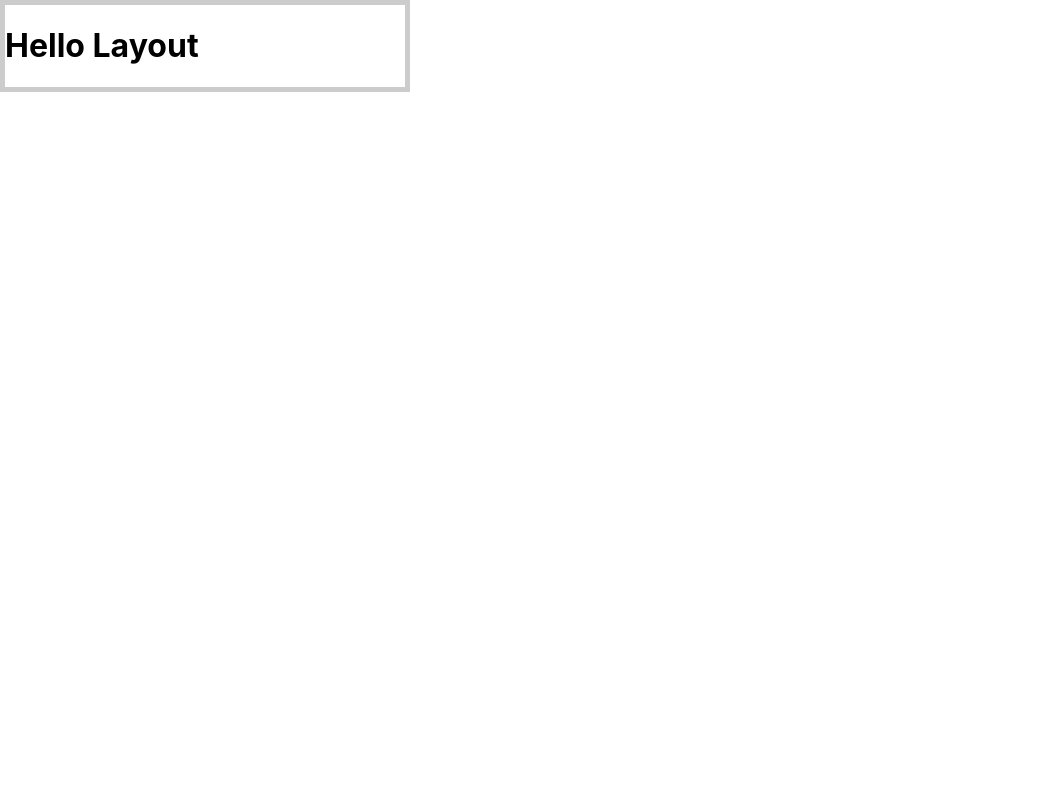
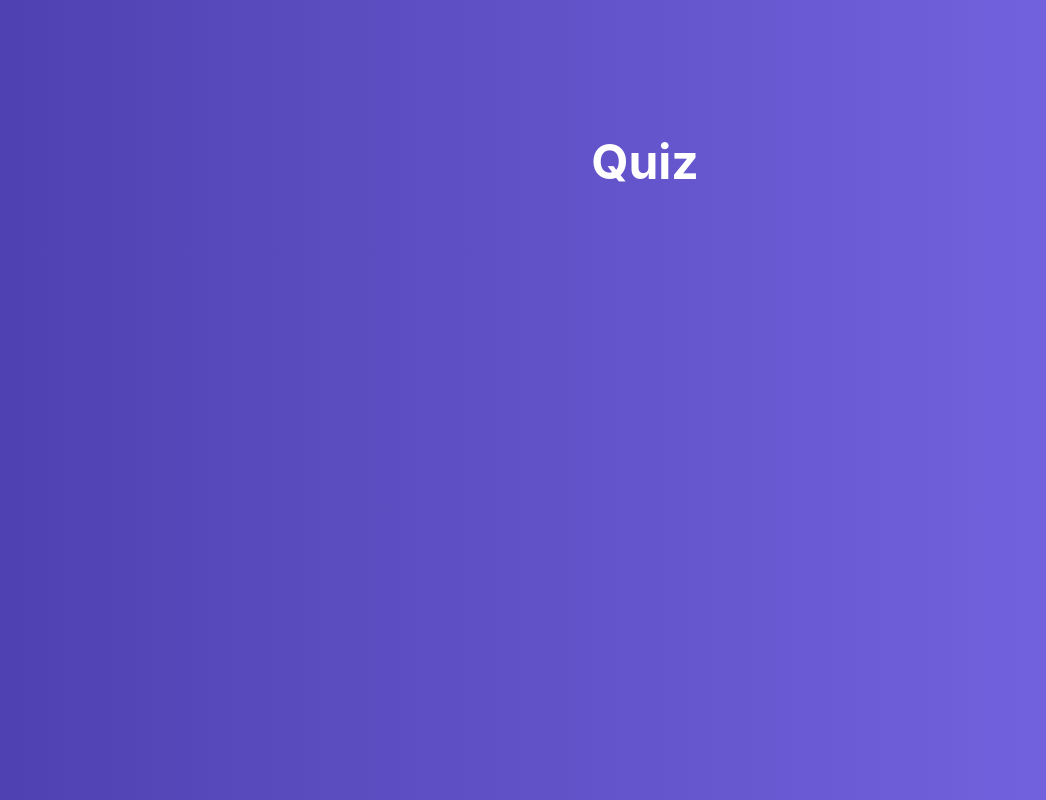
Before and after one commit to Kraggi/React-Quiz, a React (Create React App) app: page / in a window 1280 px wide. Shown: the whole page, without its empty margins (0-1046 px from the left). Built offline with nearby package versions, Linux system fonts and the light colour scheme.

Commit message:
added Quiz

```diff
--- a/src/App.js
+++ b/src/App.js
@@ -1,12 +1,11 @@
 import React from 'react';
 import Layout from './hoc/Layout/Layout';
+import Quiz from './containers/Quiz/Quiz';
 
 function App() {
   return (
     <Layout>
-      <div style={{ width: '400px', border: '5px solid #ccc' }}>
-        <h1>Hello Layout</h1>
-      </div>
+      <Quiz />
     </Layout>
   );
 }
--- /dev/null
+++ b/src/containers/Quiz/Quiz.jsx
@@ -0,0 +1,18 @@
+import React, { Component } from 'react';
+import classes from './Quiz.module.scss';
+
+class Quiz extends Component {
+  state = {
+    quiz: []
+  }
+
+  render() {
+    return (
+      <div className={classes.Quiz}>
+        <h1>Quiz</h1>
+      </div>
+    );
+  }
+}
+
+export default Quiz;
--- /dev/null
+++ b/src/containers/Quiz/Quiz.module.scss
@@ -0,0 +1,13 @@
+.Quiz {
+  display: flex;
+  justify-content: center;
+  padding-top: 100px;
+  flex-grow: 1;
+  width: 100%;
+  background: linear-gradient(90deg, #5041b2 0%, #7969e6 100%);
+
+  h1 {
+    color: white;
+    margin-left: 10px;
+  }
+}
--- a/src/hoc/Layout/Layout.module.scss
+++ b/src/hoc/Layout/Layout.module.scss
@@ -2,7 +2,8 @@
   display: flex;
   flex-direction: column;
   height: 100vh;
-  & main {
+
+  main {
     display: flex;
     flex-direction: column;
     flex-grow: 1;
--- a/src/index.css
+++ b/src/index.css
@@ -1,5 +1,6 @@
 body {
   margin: 0;
+  font-size: 1.5rem;
   font-family: -apple-system, BlinkMacSystemFont, 'Segoe UI', 'Roboto', 'Oxygen',
     'Ubuntu', 'Cantarell', 'Fira Sans', 'Droid Sans', 'Helvetica Neue',
     sans-serif;
```
Also changed, not shown: src/components/ActiveQuiz/ActiveQuiz.jsx (added), src/components/ActiveQuiz/ActiveQuiz.module.scss (added).
